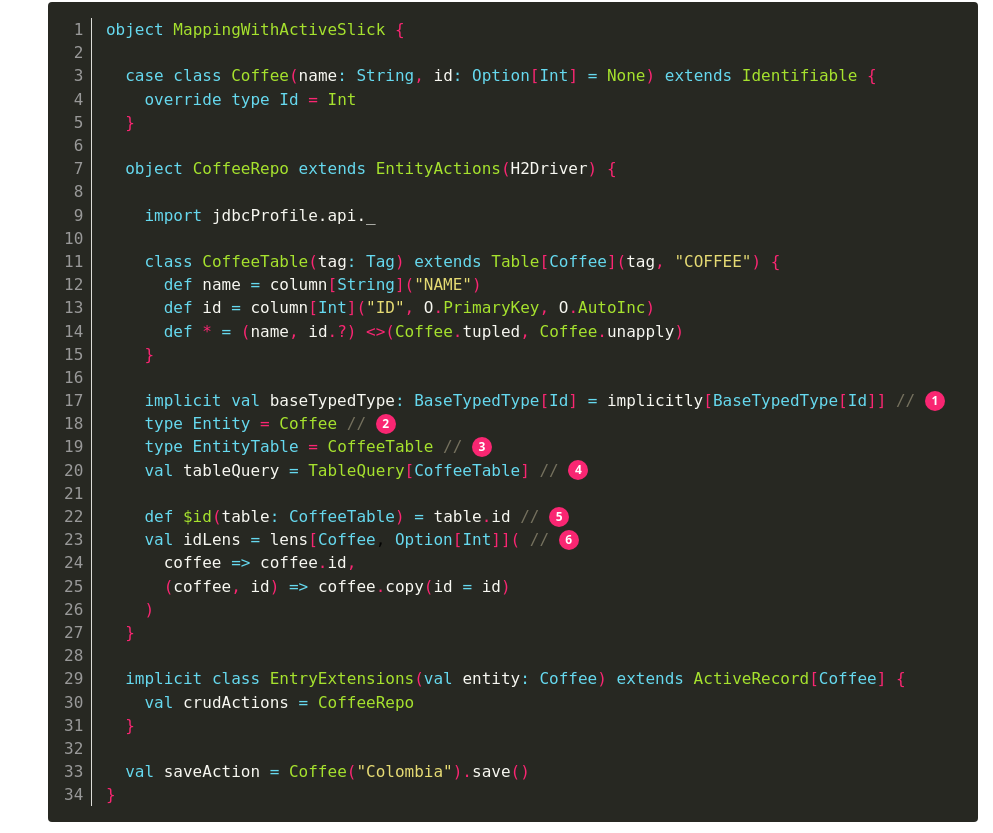
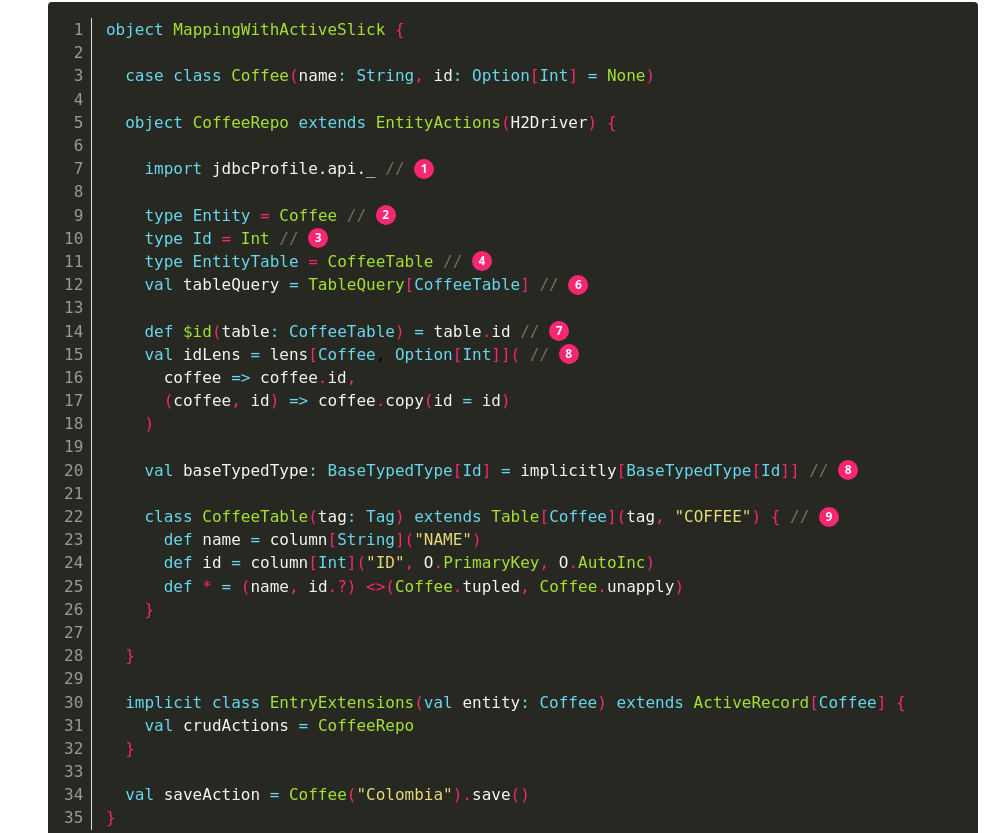
Before and after one commit to strongtyped/active-slick, a plain HTML site: page src/asciidoctor/index.html in a window 1280 px wide. Shown: the part 2576-3409 px from the top of the page, without its empty margins (287-1280 px from the left). Drawn offline with Linux system fonts and the light colour scheme.

Commit message:
removing Identifiable trait

```diff
--- a/src/asciidoctor/index.html
+++ b/src/asciidoctor/index.html
@@ -616,38 +616,39 @@ body.book #toc,body.book #preamble,body.book h1.sect0,body.book .sect1>h2{page-b
 <div class="content">
 <pre class="pygments highlight"><code data-lang="scala"><span class="lineno"> 1</span> <span class="tok-k">object</span> <span class="tok-nc">MappingWithActiveSlick</span> <span class="tok-o">{</span>
 <span class="lineno"> 2</span>
-<span class="lineno"> 3</span>   <span class="tok-k">case</span> <span class="tok-k">class</span> <span class="tok-nc">Coffee</span><span class="tok-o">(</span><span class="tok-n">name</span><span class="tok-k">:</span> <span class="tok-kt">String</span><span class="tok-o">,</span> <span class="tok-n">id</span><span class="tok-k">:</span> <span class="tok-kt">Option</span><span class="tok-o">[</span><span class="tok-kt">Int</span><span class="tok-o">]</span> <span class="tok-k">=</span> <span class="tok-nc">None</span><span class="tok-o">)</span> <span class="tok-k">extends</span> <span class="tok-nc">Identifiable</span> <span class="tok-o">{</span>
-<span class="lineno"> 4</span>     <span class="tok-k">override</span> <span class="tok-k">type</span> <span class="tok-kt">Id</span> <span class="tok-o">=</span> <span class="tok-nc">Int</span>
-<span class="lineno"> 5</span>   <span class="tok-o">}</span>
+<span class="lineno"> 3</span>   <span class="tok-k">case</span> <span class="tok-k">class</span> <span class="tok-nc">Coffee</span><span class="tok-o">(</span><span class="tok-n">name</span><span class="tok-k">:</span> <span class="tok-kt">String</span><span class="tok-o">,</span> <span class="tok-n">id</span><span class="tok-k">:</span> <span class="tok-kt">Option</span><span class="tok-o">[</span><span class="tok-kt">Int</span><span class="tok-o">]</span> <span class="tok-k">=</span> <span class="tok-nc">None</span><span class="tok-o">)</span>
+<span class="lineno"> 4</span>
+<span class="lineno"> 5</span>   <span class="tok-k">object</span> <span class="tok-nc">CoffeeRepo</span> <span class="tok-k">extends</span> <span class="tok-nc">EntityActions</span><span class="tok-o">(</span><span class="tok-n">H2Driver</span><span class="tok-o">)</span> <span class="tok-o">{</span>
 <span class="lineno"> 6</span>
-<span class="lineno"> 7</span>   <span class="tok-k">object</span> <span class="tok-nc">CoffeeRepo</span> <span class="tok-k">extends</span> <span class="tok-nc">EntityActions</span><span class="tok-o">(</span><span class="tok-n">H2Driver</span><span class="tok-o">)</span> <span class="tok-o">{</span>
+<span class="lineno"> 7</span>     <span class="tok-k">import</span> <span class="tok-nn">jdbcProfile.api._</span> <span class="tok-c1">// </span><i class="conum" data-value="1"></i><b>(1)</b>
 <span class="lineno"> 8</span>
-<span class="lineno"> 9</span>     <span class="tok-k">import</span> <span class="tok-nn">jdbcProfile.api._</span>
-<span class="lineno">10</span>
-<span class="lineno">11</span>     <span class="tok-k">class</span> <span class="tok-nc">CoffeeTable</span><span class="tok-o">(</span><span class="tok-n">tag</span><span class="tok-k">:</span> <span class="tok-kt">Tag</span><span class="tok-o">)</span> <span class="tok-k">extends</span> <span class="tok-nc">Table</span><span class="tok-o">[</span><span class="tok-kt">Coffee</span><span class="tok-o">](</span><span class="tok-n">tag</span><span class="tok-o">,</span> <span class="tok-s">&quot;COFFEE&quot;</span><span class="tok-o">)</span> <span class="tok-o">{</span>
-<span class="lineno">12</span>       <span class="tok-k">def</span> <span class="tok-n">name</span> <span class="tok-k">=</span> <span class="tok-n">column</span><span class="tok-o">[</span><span class="tok-kt">String</span><span class="tok-o">](</span><span class="tok-s">&quot;NAME&quot;</span><span class="tok-o">)</span>
-<span class="lineno">13</span>       <span class="tok-k">def</span> <span class="tok-n">id</span> <span class="tok-k">=</span> <span class="tok-n">column</span><span class="tok-o">[</span><span class="tok-kt">Int</span><span class="tok-o">](</span><span class="tok-s">&quot;ID&quot;</span><span class="tok-o">,</span> <span class="tok-n">O</span><span class="tok-o">.</span><span class="tok-nc">PrimaryKey</span><span class="tok-o">,</span> <span class="tok-n">O</span><span class="tok-o">.</span><span class="tok-nc">AutoInc</span><span class="tok-o">)</span>
-<span class="lineno">14</span>       <span class="tok-k">def</span> <span class="tok-o">*</span> <span class="tok-k">=</span> <span class="tok-o">(</span><span class="tok-n">name</span><span class="tok-o">,</span> <span class="tok-n">id</span><span class="tok-o">.?)</span> <span class="tok-o">&lt;&gt;(</span><span class="tok-nc">Coffee</span><span class="tok-o">.</span><span class="tok-n">tupled</span><span class="tok-o">,</span> <span class="tok-nc">Coffee</span><span class="tok-o">.</span><span class="tok-n">unapply</span><span class="tok-o">)</span>
-<span class="lineno">15</span>     <span class="tok-o">}</span>
-<span class="lineno">16</span>
-<span class="lineno">17</span>     <span class="tok-k">implicit</span> <span class="tok-k">val</span> <span class="tok-n">baseTypedType</span><span class="tok-k">:</span> <span class="tok-kt">BaseTypedType</span><span class="tok-o">[</span><span class="tok-kt">Id</span><span class="tok-o">]</span> <span class="tok-k">=</span> <span class="tok-n">implicitly</span><span class="tok-o">[</span><span class="tok-kt">BaseTypedType</span><span class="tok-o">[</span><span class="tok-kt">Id</span><span class="tok-o">]]</span> <span class="tok-c1">// </span><i class="conum" data-value="1"></i><b>(1)</b>
-<span class="lineno">18</span>     <span class="tok-k">type</span> <span class="tok-kt">Entity</span> <span class="tok-o">=</span> <span class="tok-nc">Coffee</span> <span class="tok-c1">// </span><i class="conum" data-value="2"></i><b>(2)</b>
-<span class="lineno">19</span>     <span class="tok-k">type</span> <span class="tok-kt">EntityTable</span> <span class="tok-o">=</span> <span class="tok-nc">CoffeeTable</span> <span class="tok-c1">// </span><i class="conum" data-value="3"></i><b>(3)</b>
-<span class="lineno">20</span>     <span class="tok-k">val</span> <span class="tok-n">tableQuery</span> <span class="tok-k">=</span> <span class="tok-nc">TableQuery</span><span class="tok-o">[</span><span class="tok-kt">CoffeeTable</span><span class="tok-o">]</span> <span class="tok-c1">// </span><i class="conum" data-value="4"></i><b>(4)</b>
+<span class="lineno"> 9</span>     <span class="tok-k">type</span> <span class="tok-kt">Entity</span> <span class="tok-o">=</span> <span class="tok-nc">Coffee</span> <span class="tok-c1">// </span><i class="conum" data-value="2"></i><b>(2)</b>
+<span class="lineno">10</span>     <span class="tok-k">type</span> <span class="tok-kt">Id</span> <span class="tok-o">=</span> <span class="tok-nc">Int</span> <span class="tok-c1">// </span><i class="conum" data-value="3"></i><b>(3)</b>
+<span class="lineno">11</span>     <span class="tok-k">type</span> <span class="tok-kt">EntityTable</span> <span class="tok-o">=</span> <span class="tok-nc">CoffeeTable</span> <span class="tok-c1">// </span><i class="conum" data-value="4"></i><b>(4)</b>
+<span class="lineno">12</span>     <span class="tok-k">val</span> <span class="tok-n">tableQuery</span> <span class="tok-k">=</span> <span class="tok-nc">TableQuery</span><span class="tok-o">[</span><span class="tok-kt">CoffeeTable</span><span class="tok-o">]</span> <span class="tok-c1">// </span><i class="conum" data-value="6"></i><b>(6)</b>
+<span class="lineno">13</span>
+<span class="lineno">14</span>     <span class="tok-k">def</span> <span class="tok-nc">$id</span><span class="tok-o">(</span><span class="tok-n">table</span><span class="tok-k">:</span> <span class="tok-kt">CoffeeTable</span><span class="tok-o">)</span> <span class="tok-k">=</span> <span class="tok-n">table</span><span class="tok-o">.</span><span class="tok-n">id</span> <span class="tok-c1">// </span><i class="conum" data-value="7"></i><b>(7)</b>
+<span class="lineno">15</span>     <span class="tok-k">val</span> <span class="tok-n">idLens</span> <span class="tok-k">=</span> <span class="tok-n">lens</span><span class="tok-o">[</span><span class="tok-kt">Coffee</span>, <span class="tok-kt">Option</span><span class="tok-o">[</span><span class="tok-kt">Int</span><span class="tok-o">]](</span> <span class="tok-c1">// </span><i class="conum" data-value="8"></i><b>(8)</b>
+<span class="lineno">16</span>       <span class="tok-n">coffee</span> <span class="tok-k">=&gt;</span> <span class="tok-n">coffee</span><span class="tok-o">.</span><span class="tok-n">id</span><span class="tok-o">,</span>
+<span class="lineno">17</span>       <span class="tok-o">(</span><span class="tok-n">coffee</span><span class="tok-o">,</span> <span class="tok-n">id</span><span class="tok-o">)</span> <span class="tok-k">=&gt;</span> <span class="tok-n">coffee</span><span class="tok-o">.</span><span class="tok-n">copy</span><span class="tok-o">(</span><span class="tok-n">id</span> <span class="tok-k">=</span> <span class="tok-n">id</span><span class="tok-o">)</span>
+<span class="lineno">18</span>     <span class="tok-o">)</span>
+<span class="lineno">19</span>
+<span class="lineno">20</span>     <span class="tok-k">val</span> <span class="tok-n">baseTypedType</span><span class="tok-k">:</span> <span class="tok-kt">BaseTypedType</span><span class="tok-o">[</span><span class="tok-kt">Id</span><span class="tok-o">]</span> <span class="tok-k">=</span> <span class="tok-n">implicitly</span><span class="tok-o">[</span><span class="tok-kt">BaseTypedType</span><span class="tok-o">[</span><span class="tok-kt">Id</span><span class="tok-o">]]</span> <span class="tok-c1">// </span><i class="conum" data-value="8"></i><b>(8)</b>
 <span class="lineno">21</span>
-<span class="lineno">22</span>     <span class="tok-k">def</span> <span class="tok-nc">$id</span><span class="tok-o">(</span><span class="tok-n">table</span><span class="tok-k">:</span> <span class="tok-kt">CoffeeTable</span><span class="tok-o">)</span> <span class="tok-k">=</span> <span class="tok-n">table</span><span class="tok-o">.</span><span class="tok-n">id</span> <span class="tok-c1">// </span><i class="conum" data-value="5"></i><b>(5)</b>
-<span class="lineno">23</span>     <span class="tok-k">val</span> <span class="tok-n">idLens</span> <span class="tok-k">=</span> <span class="tok-n">lens</span><span class="tok-o">[</span><span class="tok-kt">Coffee</span>, <span class="tok-kt">Option</span><span class="tok-o">[</span><span class="tok-kt">Int</span><span class="tok-o">]](</span> <span class="tok-c1">// </span><i class="conum" data-value="6"></i><b>(6)</b>
-<span class="lineno">24</span>       <span class="tok-n">coffee</span> <span class="tok-k">=&gt;</span> <span class="tok-n">coffee</span><span class="tok-o">.</span><span class="tok-n">id</span><span class="tok-o">,</span>
-<span class="lineno">25</span>       <span class="tok-o">(</span><span class="tok-n">coffee</span><span class="tok-o">,</span> <span class="tok-n">id</span><span class="tok-o">)</span> <span class="tok-k">=&gt;</span> <span class="tok-n">coffee</span><span class="tok-o">.</span><span class="tok-n">copy</span><span class="tok-o">(</span><span class="tok-n">id</span> <span class="tok-k">=</span> <span class="tok-n">id</span><span class="tok-o">)</span>
-<span class="lineno">26</span>     <span class="tok-o">)</span>
-<span class="lineno">27</span>   <span class="tok-o">}</span>
-<span class="lineno">28</span>
-<span class="lineno">29</span>   <span class="tok-k">implicit</span> <span class="tok-k">class</span> <span class="tok-nc">EntryExtensions</span><span class="tok-o">(</span><span class="tok-k">val</span> <span class="tok-n">entity</span><span class="tok-k">:</span> <span class="tok-kt">Coffee</span><span class="tok-o">)</span> <span class="tok-k">extends</span> <span class="tok-nc">ActiveRecord</span><span class="tok-o">[</span><span class="tok-kt">Coffee</span><span class="tok-o">]</span> <span class="tok-o">{</span>
-<span class="lineno">30</span>     <span class="tok-k">val</span> <span class="tok-n">crudActions</span> <span class="tok-k">=</span> <span class="tok-nc">CoffeeRepo</span>
-<span class="lineno">31</span>   <span class="tok-o">}</span>
-<span class="lineno">32</span>
-<span class="lineno">33</span>   <span class="tok-k">val</span> <span class="tok-n">saveAction</span> <span class="tok-k">=</span> <span class="tok-nc">Coffee</span><span class="tok-o">(</span><span class="tok-s">&quot;Colombia&quot;</span><span class="tok-o">).</span><span class="tok-n">save</span><span class="tok-o">()</span>
-<span class="lineno">34</span> <span class="tok-o">}</span></code></pre>
+<span class="lineno">22</span>     <span class="tok-k">class</span> <span class="tok-nc">CoffeeTable</span><span class="tok-o">(</span><span class="tok-n">tag</span><span class="tok-k">:</span> <span class="tok-kt">Tag</span><span class="tok-o">)</span> <span class="tok-k">extends</span> <span class="tok-nc">Table</span><span class="tok-o">[</span><span class="tok-kt">Coffee</span><span class="tok-o">](</span><span class="tok-n">tag</span><span class="tok-o">,</span> <span class="tok-s">&quot;COFFEE&quot;</span><span class="tok-o">)</span> <span class="tok-o">{</span> <span class="tok-c1">// </span><i class="conum" data-value="9"></i><b>(9)</b>
+<span class="lineno">23</span>       <span class="tok-k">def</span> <span class="tok-n">name</span> <span class="tok-k">=</span> <span class="tok-n">column</span><span class="tok-o">[</span><span class="tok-kt">String</span><span class="tok-o">](</span><span class="tok-s">&quot;NAME&quot;</span><span class="tok-o">)</span>
+<span class="lineno">24</span>       <span class="tok-k">def</span> <span class="tok-n">id</span> <span class="tok-k">=</span> <span class="tok-n">column</span><span class="tok-o">[</span><span class="tok-kt">Int</span><span class="tok-o">](</span><span class="tok-s">&quot;ID&quot;</span><span class="tok-o">,</span> <span class="tok-n">O</span><span class="tok-o">.</span><span class="tok-nc">PrimaryKey</span><span class="tok-o">,</span> <span class="tok-n">O</span><span class="tok-o">.</span><span class="tok-nc">AutoInc</span><span class="tok-o">)</span>
+<span class="lineno">25</span>       <span class="tok-k">def</span> <span class="tok-o">*</span> <span class="tok-k">=</span> <span class="tok-o">(</span><span class="tok-n">name</span><span class="tok-o">,</span> <span class="tok-n">id</span><span class="tok-o">.?)</span> <span class="tok-o">&lt;&gt;(</span><span class="tok-nc">Coffee</span><span class="tok-o">.</span><span class="tok-n">tupled</span><span class="tok-o">,</span> <span class="tok-nc">Coffee</span><span class="tok-o">.</span><span class="tok-n">unapply</span><span class="tok-o">)</span>
+<span class="lineno">26</span>     <span class="tok-o">}</span>
+<span class="lineno">27</span>
+<span class="lineno">28</span>   <span class="tok-o">}</span>
+<span class="lineno">29</span>
+<span class="lineno">30</span>   <span class="tok-k">implicit</span> <span class="tok-k">class</span> <span class="tok-nc">EntryExtensions</span><span class="tok-o">(</span><span class="tok-k">val</span> <span class="tok-n">entity</span><span class="tok-k">:</span> <span class="tok-kt">Coffee</span><span class="tok-o">)</span> <span class="tok-k">extends</span> <span class="tok-nc">ActiveRecord</span><span class="tok-o">[</span><span class="tok-kt">Coffee</span><span class="tok-o">]</span> <span class="tok-o">{</span>
+<span class="lineno">31</span>     <span class="tok-k">val</span> <span class="tok-n">crudActions</span> <span class="tok-k">=</span> <span class="tok-nc">CoffeeRepo</span>
+<span class="lineno">32</span>   <span class="tok-o">}</span>
+<span class="lineno">33</span>
+<span class="lineno">34</span>   <span class="tok-k">val</span> <span class="tok-n">saveAction</span> <span class="tok-k">=</span> <span class="tok-nc">Coffee</span><span class="tok-o">(</span><span class="tok-s">&quot;Colombia&quot;</span><span class="tok-o">).</span><span class="tok-n">save</span><span class="tok-o">()</span>
+<span class="lineno">35</span> <span class="tok-o">}</span></code></pre>
 </div>
 </div>
 <div class="paragraph">
@@ -715,7 +716,7 @@ body.book #toc,body.book #preamble,body.book h1.sect0,body.book .sect1>h2{page-b
 </div>
 <div id="footer">
 <div id="footer-text">
-Last updated 2015-08-14 02:39:28 CEST
+Last updated 2015-08-14 09:33:08 CEST
 </div>
 </div>
 </body>
```
Also changed, not shown: 7 other files.
